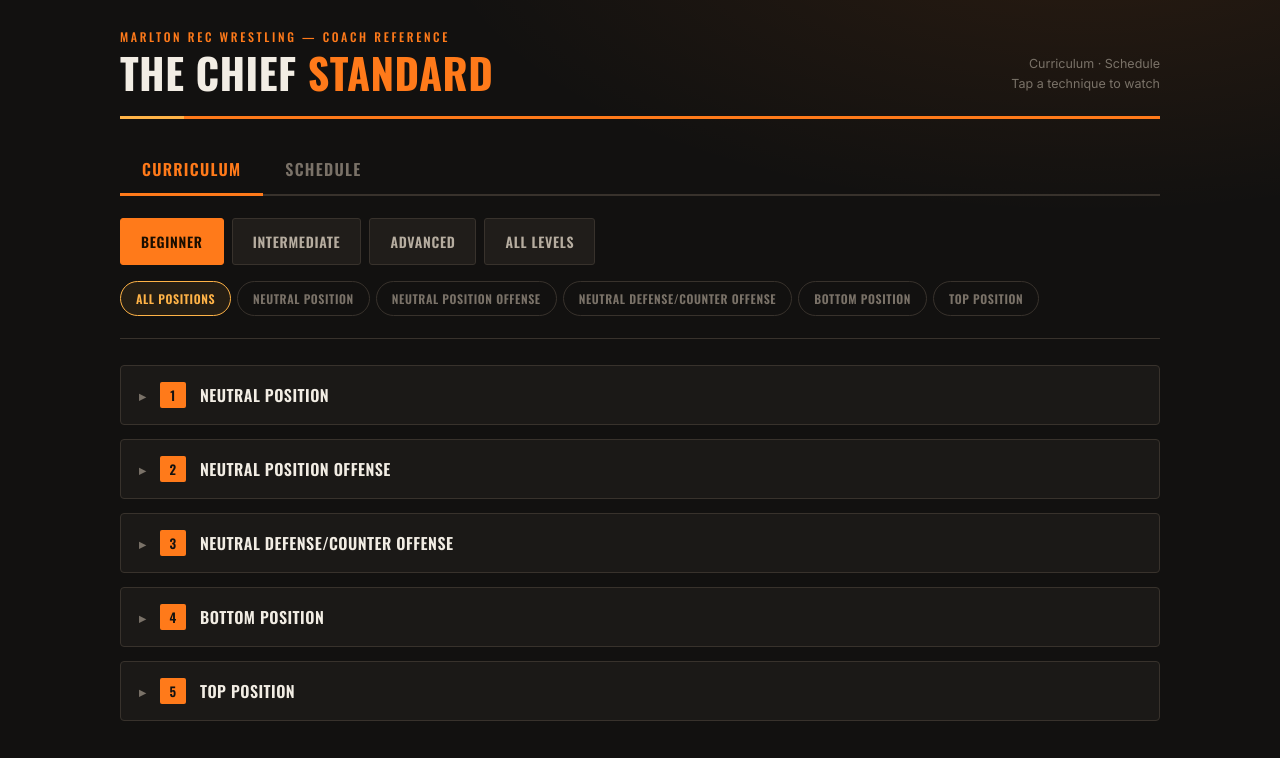
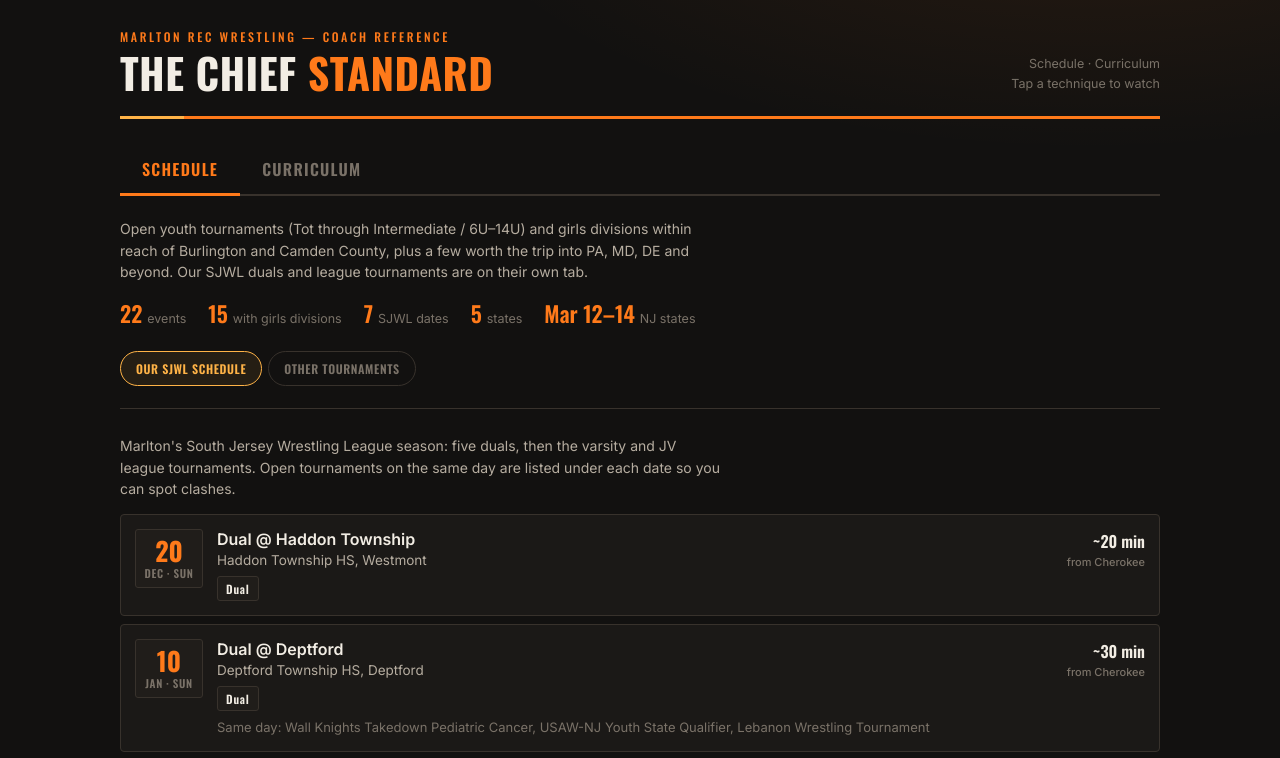
Before and after one commit to joshdziewa-dad/marltonwrestling, a plain HTML site: page index.html in a window 1280 px wide. Shown: the top 758 px of the page. Drawn offline with nearby package versions, Linux system fonts and the light colour scheme.

Commit message:
Swap curriculum and schedule in index.html

```diff
--- a/index.html
+++ b/index.html
@@ -435,23 +435,23 @@
       <h1>The Chief <span>Standard</span></h1>
     </div>
     <div class="header-meta">
-      Curriculum &middot; Schedule<br>
+      Schedule &middot; Curriculum<br>
       Tap a technique to watch
     </div>
   </header>
 
   <div class="view-tabs" id="viewTabs">
-    <div class="view-tab active" data-view="curriculum">Curriculum</div>
-    <div class="view-tab" data-view="schedule">Schedule</div>
+    <div class="view-tab active" data-view="schedule">Schedule</div>
+    <div class="view-tab" data-view="curriculum">Curriculum</div>
   </div>
 
-  <div id="view-curriculum">
+  <div id="view-curriculum" hidden>
     <div class="lvl-tabs" id="lvlTabs"></div>
     <div class="pos-tabs" id="posTabs"></div>
     <div id="content"></div>
   </div>
 
-  <div id="view-schedule" hidden>
+  <div id="view-schedule">
     <p class="sch-lede">Open youth tournaments (Tot through Intermediate / 6U&ndash;14U) and girls divisions within reach of Burlington and Camden County, plus a few worth the trip into PA, MD, DE and beyond. Our SJWL duals and league tournaments are on their own tab.</p>
     <div class="sch-stats" id="schStats"></div>
 
@@ -987,7 +987,7 @@
 schStats();
 renderSchedule();
 renderLeague();
-if(location.hash==="#schedule")showView("schedule");
+if(location.hash==="#curriculum")showView("curriculum");
 </script>
 
 </body>
```
